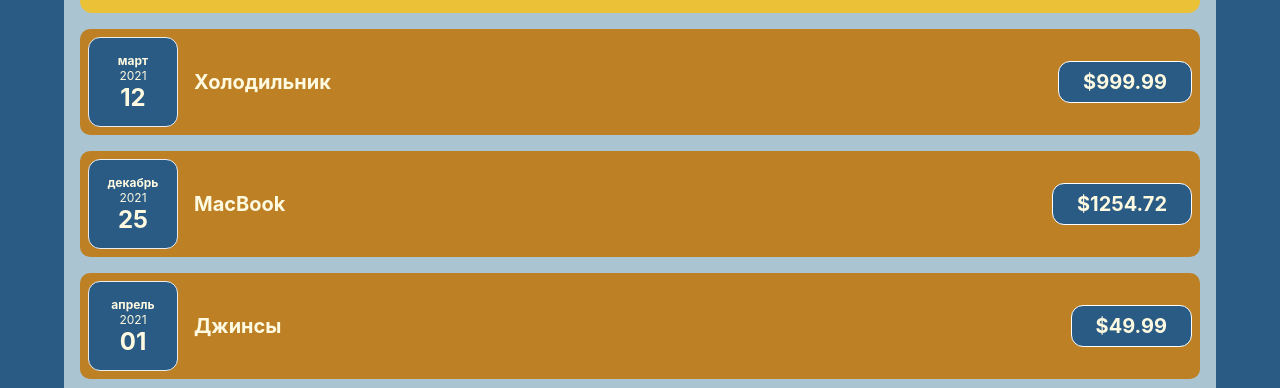
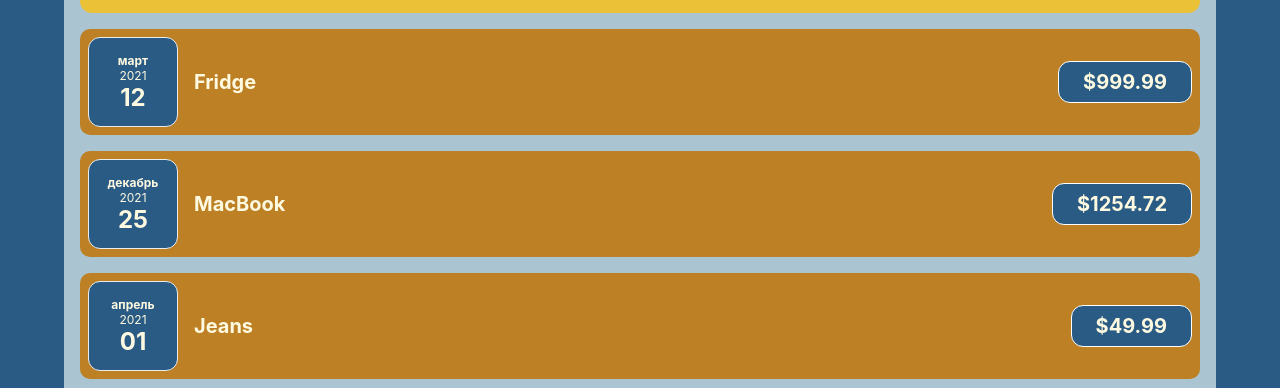
Before and after one commit to BAIBAKOFF/expenses, a React (Create React App) app: page / in a window 1280 px wide. Shown: the part 417-805 px from the top of the page. Built offline with nearby package versions, Linux system fonts and the light colour scheme.

Commit message:
Update App.js

```diff
--- a/src/App.js
+++ b/src/App.js
@@ -7,7 +7,7 @@ const INITIAL_COSTS = [
   {
     id: "c1",
     date: new Date(2021, 2, 12),
-    description: "Холодильник",
+    description: "Fridge",
     amount: 999.99,
   },
   {
@@ -19,7 +19,7 @@ const INITIAL_COSTS = [
   {
     id: "c3",
     date: new Date(2021, 3, 1),
-    description: "Джинсы",
+    description: "Jeans",
     amount: 49.99,
   },
 ];
```
